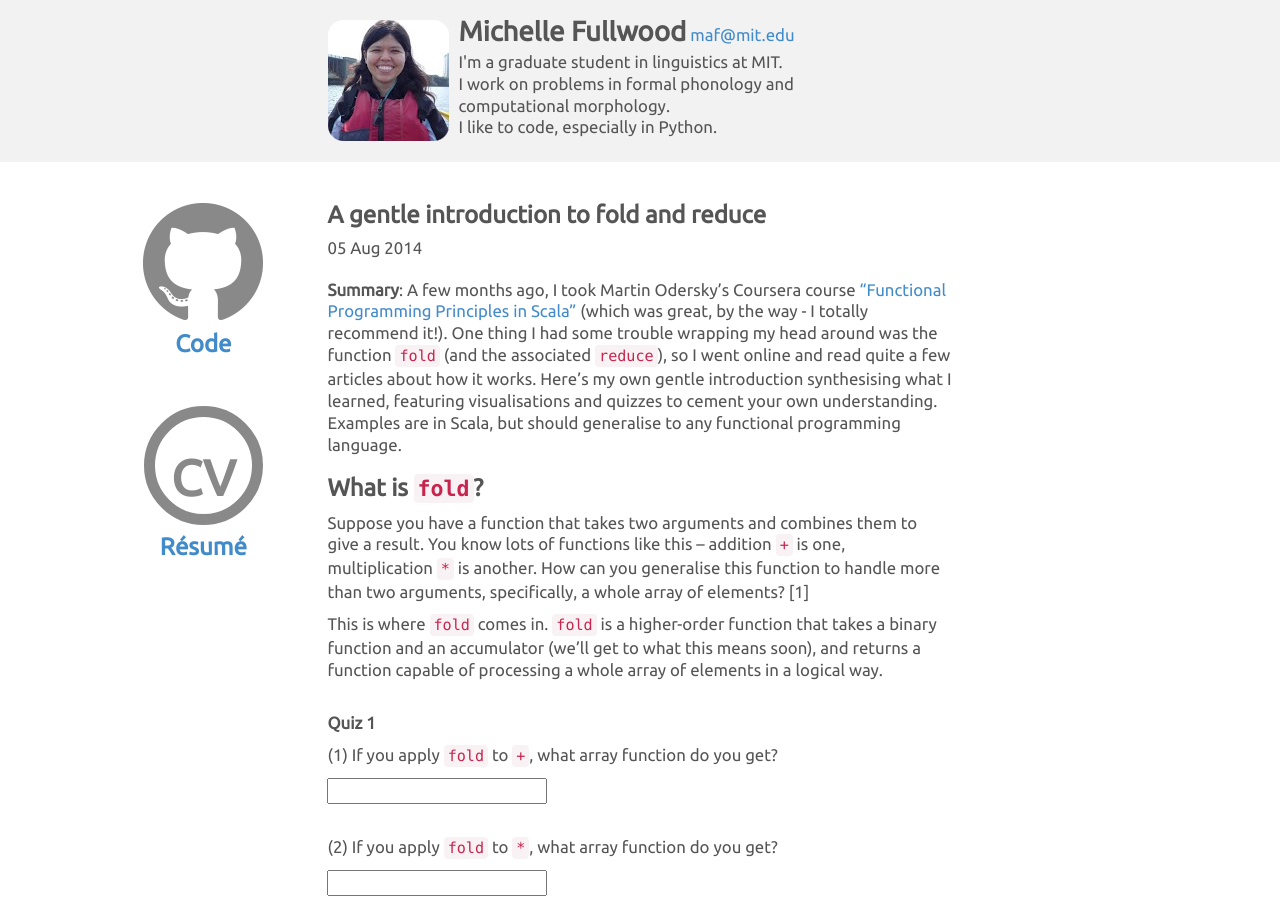
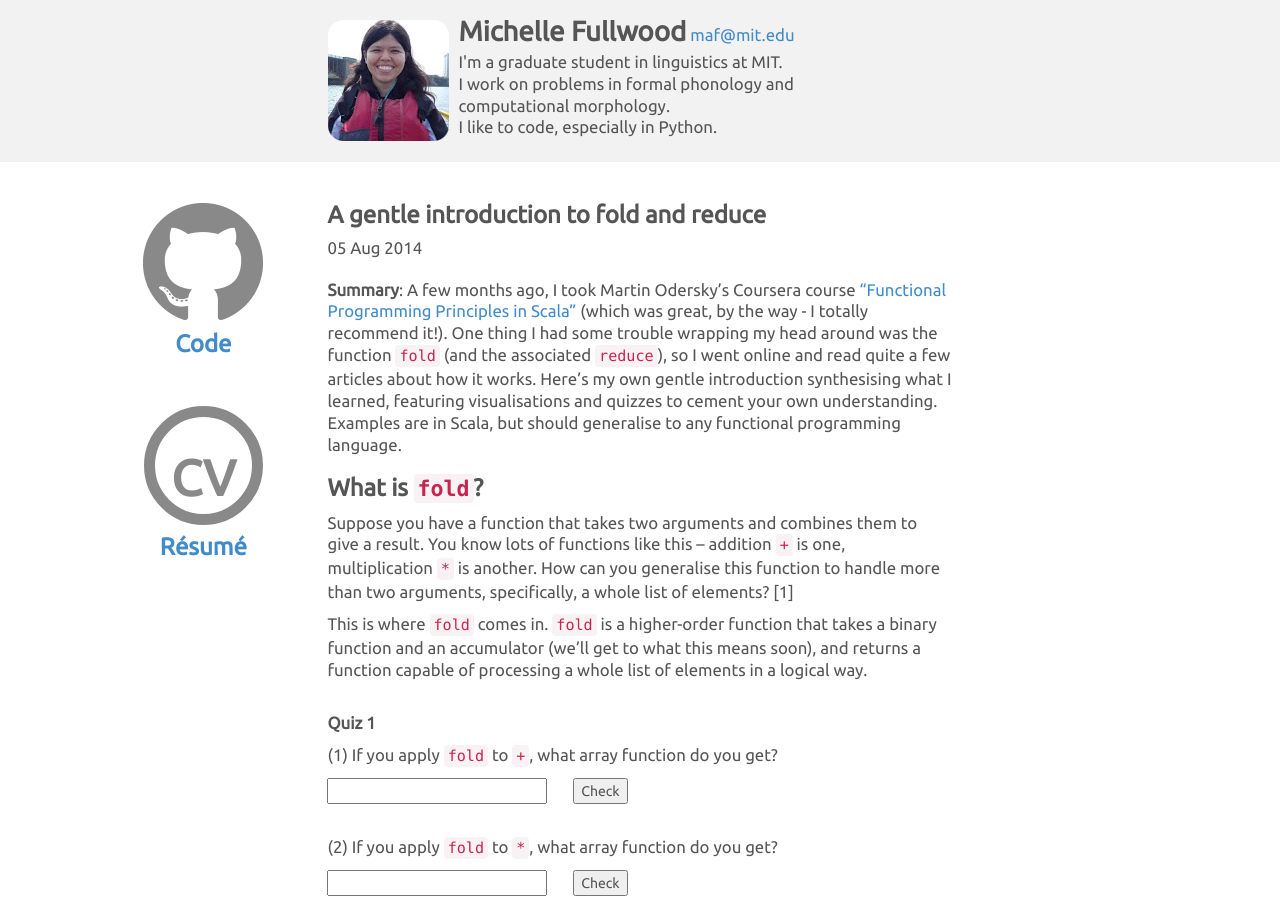
Before and after one commit to michelleful/code-blog, a Jekyll site: the page built from _posts/2014-08-05-intro-to-fold-and-reduce.markdown, in a window 1280 px wide and 900 px high. Built offline with Jekyll 4.4.1, drawn with Linux system fonts in a browser that asks for light colours; Markdown is read by kramdown in place of the engine named in the settings.

Commit message:
Fixed all the text quizzes

```diff
--- a/_posts/2014-08-05-intro-to-fold-and-reduce.markdown
+++ b/_posts/2014-08-05-intro-to-fold-and-reduce.markdown
@@ -24,11 +24,11 @@
 Suppose you have a function that takes two arguments and combines them to
 give a result. You know lots of functions like this -- addition `+` is one,
 multiplication `*` is another. How can you generalise this function to handle
-more than two arguments, specifically, a whole array of elements? [1]
+more than two arguments, specifically, a whole list of elements? [1]
 
 This is where `fold` comes in. `fold` is a higher-order function
 that takes a binary function and an accumulator (we'll get to what this means
-soon), and returns a function capable of processing a whole array of elements
+soon), and returns a function capable of processing a whole list of elements
 in a logical way.
 
 <br/>
@@ -37,16 +37,20 @@
 (1) If you apply `fold` to `+`, what array function do you get?
 
 <form class="textType">
-  <input type="text" name="sum">
-  <span class="result"></span>
+  <input type="text" name="qn1" answer="sum" hint="The answer starts with 's'." discuss="">
+  <span class="result">&nbsp;&nbsp;&nbsp;&nbsp;&nbsp;&nbsp;</span>
+  <input type="submit" value="Check">
+  <div class="hint"></div>
 </form>
 <br/>
 
 (2) If you apply `fold` to `*`, what array function do you get?
 
-<form>
-  <input type="text" name="product">
-  <span class="result"></span>
+<form class="textType">
+  <input type="text" name="qn2" answer="product" hint="The answer starts with 'p'." discuss="">
+  <span class="result">&nbsp;&nbsp;&nbsp;&nbsp;&nbsp;&nbsp;</span>
+  <input type="submit" value="Check">
+  <div class="hint"></div>
 </form>
 <br/>
 
@@ -88,10 +92,11 @@
 
 (3) What should the initial accumulator value be when defining `product`?
 
-<form>
-  <input type="text" name="1">
-  <span class="result"></span>
-</form>
+<form class="textType">
+  <input type="text" name="qn3" answer="1" hint="n * x = n" discuss="">
+  <span class="result">&nbsp;&nbsp;&nbsp;&nbsp;&nbsp;&nbsp;</span>
+  <input type="submit" value="Check">
+  <div class="hint"></div></form>
 <br/>
 
 The complete definition of `product` is:
@@ -166,17 +171,20 @@
 
 (8) What should the initial accumulator value of the `count` function be?
 
-<form>
-  <input type="text" name="0">
+<form class="textType">
+  <input type="text" name="qn8" answer="0" hint="What should be returned if the list is empty?" discuss="">
+  <span class="result">&nbsp;&nbsp;&nbsp;&nbsp;&nbsp;&nbsp;</span>
   <input type="submit" value="Check">
-</form>
+  <div class="hint"></div></form>
 <br/>
 
 (9) Complete the binary function:
 
-`(sum, _) => ` <form>
-  <input type="text" name="sum + 1">
+<form class="textType">
+  (sum, _) => <input type="text" name="qn2" answer="sum + 1" hint="Increment the operator by 1. Put spaces around the operator." discuss="">
+  <span class="result">&nbsp;&nbsp;&nbsp;&nbsp;&nbsp;&nbsp;</span>
   <input type="submit" value="Check">
+  <div class="hint"></div>
 </form>
 <br/>
 
@@ -186,9 +194,7 @@
 represents an element of the array. The return value is on the right
 hand side of `=>`.
 
-The complete `count` function is:
-
-`def count(list: List[Any]): Int = list.foldLeft(0)((sum, _) => sum + 1)`
+The complete `count` function is: `def count(list: List[Any]): Int = list.foldLeft(0)((sum, _) => sum + 1)`.
 
 <br/>
 
```
